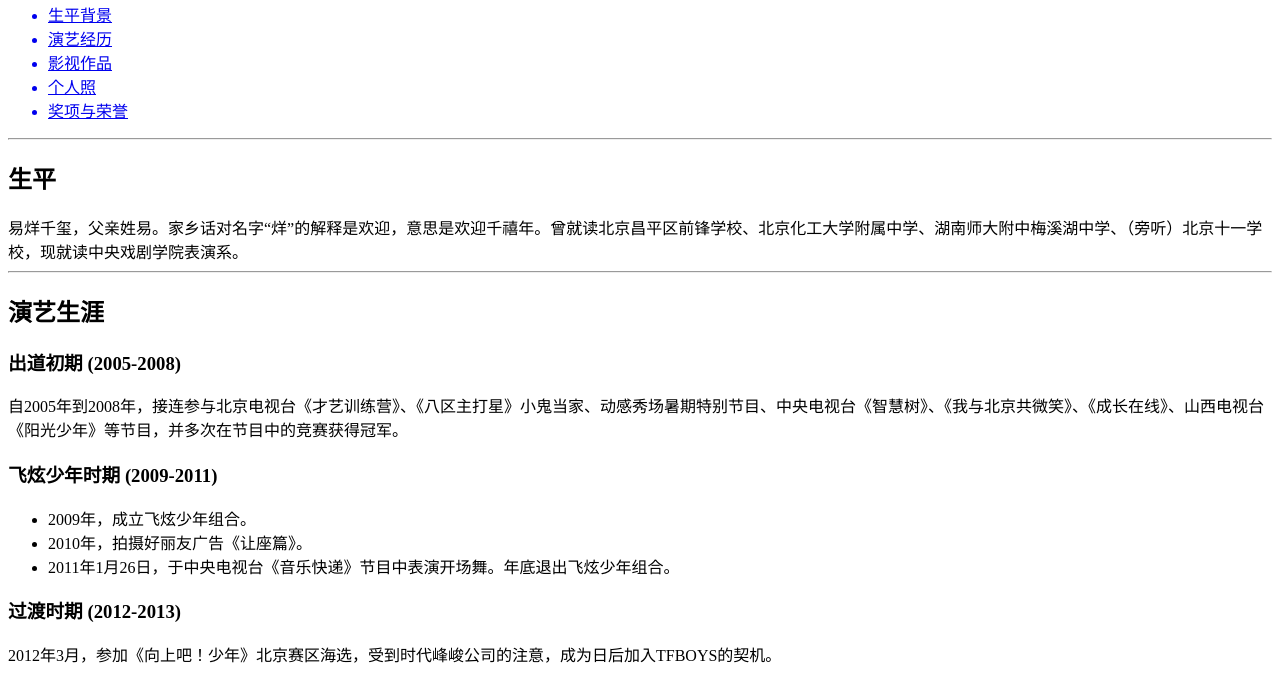
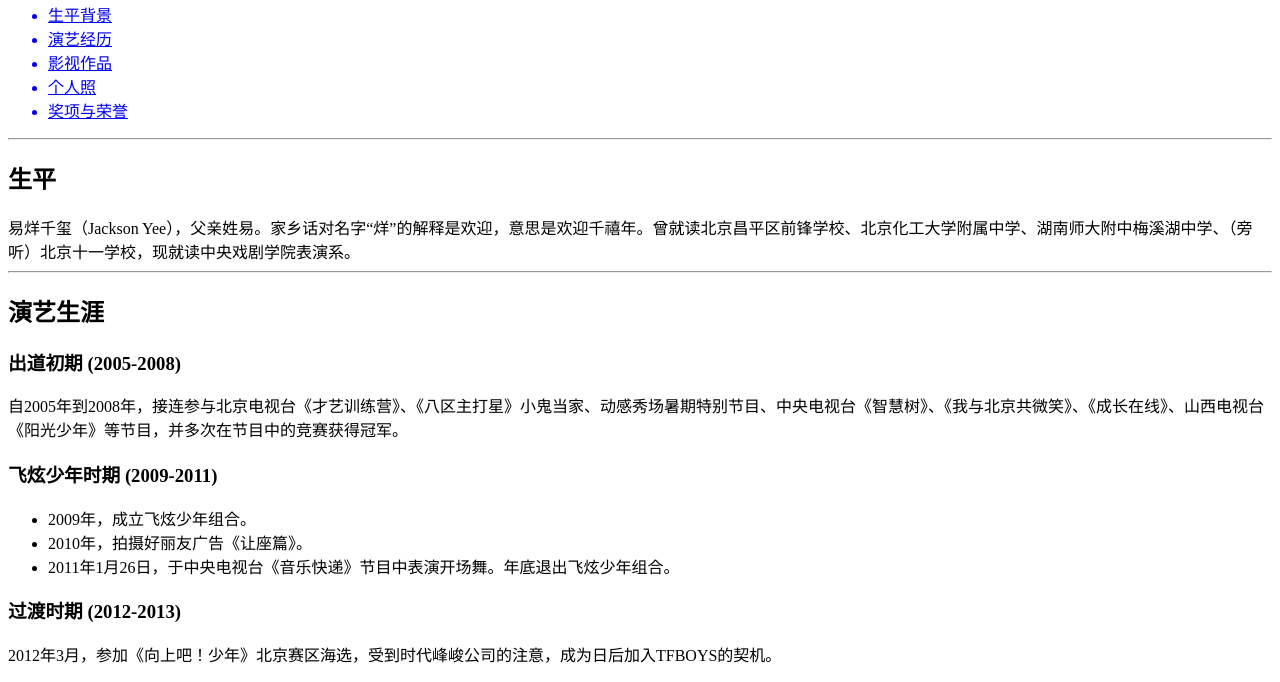
Before and after one commit to Gagenden/JacksonYee, a plain HTML site: page index.html in a window 1280 px wide. Shown: the part 87-769 px from the top of the page. Drawn offline with Linux system fonts and the light colour scheme.

Commit message:
add Jackson Yee

```diff
--- a/index.html
+++ b/index.html
@@ -38,7 +38,7 @@
     生平
   </h2>
   <section>
-    易烊千玺，父亲姓易。家乡话对名字“烊”的解释是欢迎，意思是欢迎千禧年。曾就读北京昌平区前锋学校、北京化工大学附属中学、湖南师大附中梅溪湖中学、（旁听）北京十一学校，现就读中央戏剧学院表演系。
+    易烊千玺（Jackson Yee），父亲姓易。家乡话对名字“烊”的解释是欢迎，意思是欢迎千禧年。曾就读北京昌平区前锋学校、北京化工大学附属中学、湖南师大附中梅溪湖中学、（旁听）北京十一学校，现就读中央戏剧学院表演系。
   </section>
   <hr>
   <h2 id="show">演艺生涯</h2>
```
